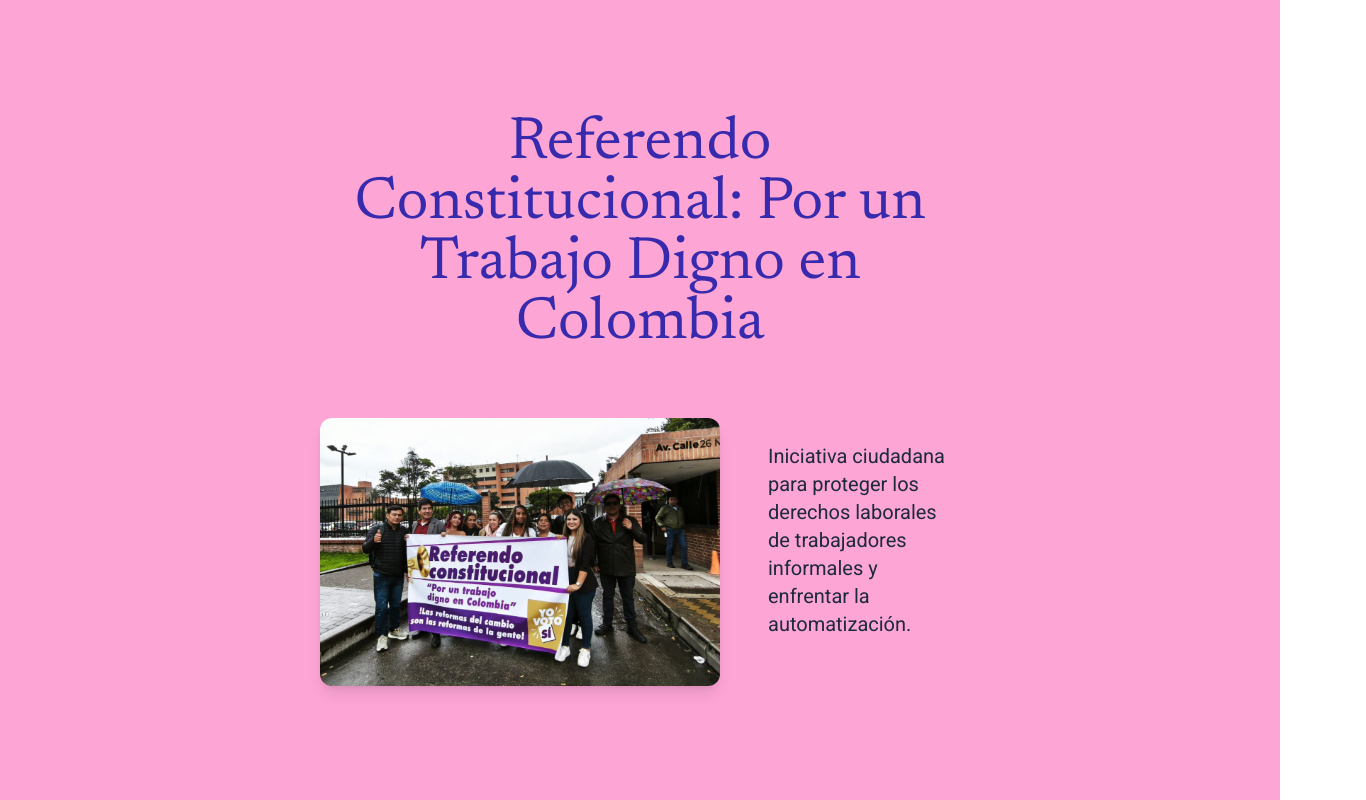
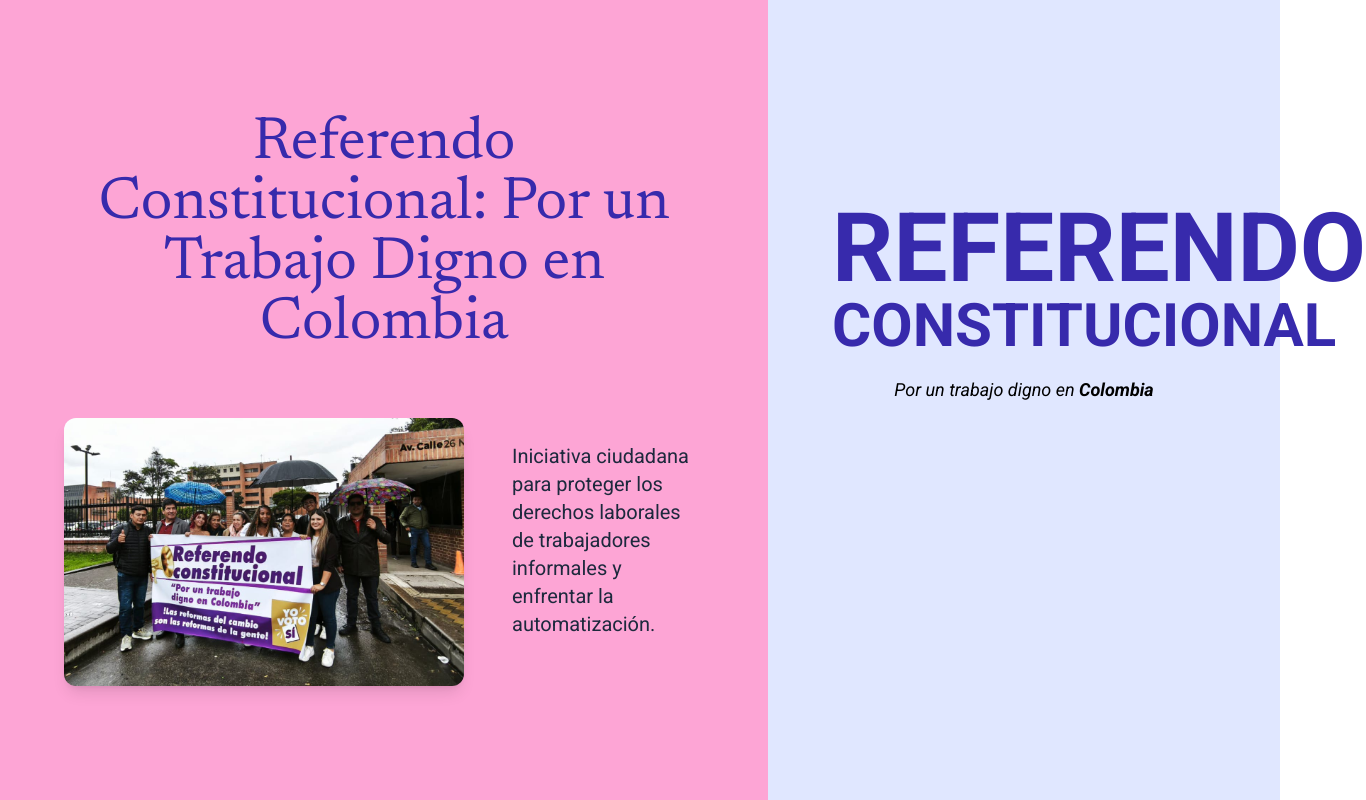
Before and after one commit to rokujs/Referendum, an Astro site: page / in a window 1280 px wide. Shown: the top 800 px of the page, 1366 px wide, since content can reach past the window. Built offline with nearby package versions, Linux system fonts and the light colour scheme; Astro itself is replaced by a stand-in of ours.

Commit message:
Add Sidebar component to layout for enhanced navigation

```diff
--- /dev/null
+++ b/src/components/Sidebar.astro
@@ -0,0 +1,11 @@
+<div class="hidden lg:block sticky top-0 h-screen w-[40vw] bg-indigo-100 text-center px-16">
+  <div class="mt-50">
+    <h1 class="font-bold text-indigo-800">
+      <span class="block text-8xl">REFERENDO</span>
+      <span class="block text-6xl">CONSTITUCIONAL</span>
+    </h1>
+  </div>
+  <div class="mt-5">
+    <p class="text-lg italic ">Por un trabajo digno en <b>Colombia</b></p>
+  </div>
+</div>
--- a/src/layouts/Layout.astro
+++ b/src/layouts/Layout.astro
@@ -1,5 +1,6 @@
 ---
 import "../styles/global.css";
+import Sidebar from "../components/Sidebar.astro";
 ---
 
 
@@ -32,8 +33,11 @@ import "../styles/global.css";
 		<title>Referendo Constitucional: Por un Trabajo Digno en Colombia | Iniciativa Ciudadana</title>
 	</head>
 	<body>
-		<main>
-			<slot />
+		<main class="flex">
+			<div class="w-full h-full">
+				<slot />
+			</div>
+				<Sidebar />
 		</main>
 	</body>
 </html>
```
